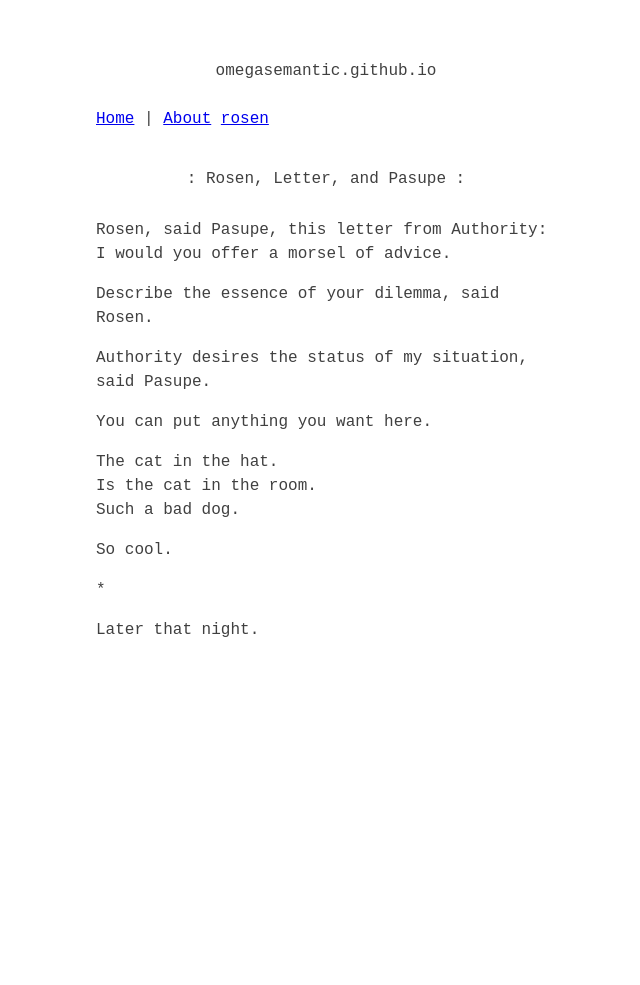
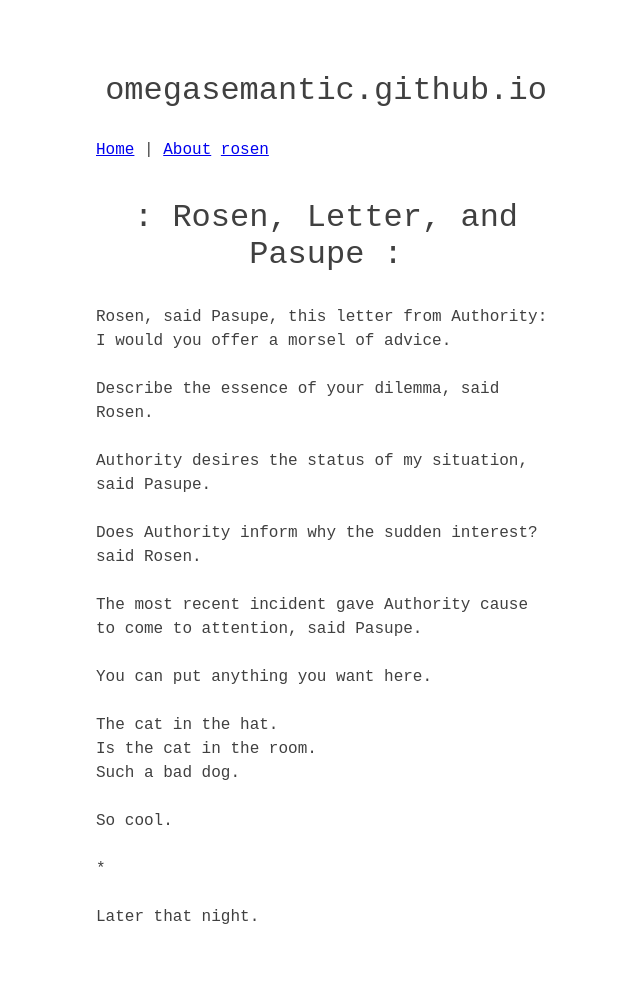
Before and after one commit to omegasemantic/omegasemantic.github.io, a Jekyll site: the page built from pages/rosen.md, in a window 1280 px wide. Shown: the whole page, without its empty margins (314-954 px from the left). Built offline with Jekyll 4.4.1, drawn with Linux system fonts in a browser that asks for light colours; before the commit the page ends 900 px from its top, so only the background shows below that.

Commit message:
new style sheet

```diff
--- a/css/style.css
+++ b/css/style.css
@@ -1,28 +1,37 @@
+/* Base layout: mobile first */
 body {
-  margin: 2rem;
-  max-width: 460px;
-  margin: auto;
-  padding: 20px;
+  max-width: 100%;        /* DON'T TOUCH: keeps mobile full width */
+  margin: 0;              /* DON'T TOUCH: prevents unwanted centering on phones */
+  padding: 1rem;          /* safe to tweak: inner spacing on mobile */
+  font-family: monospace, sans-serif;  /* safe to tweak: font choice */
+  font-size: 1rem;        /* safe to tweak: base text size */
+  color: #404040;         /* safe to tweak: text color */
 }
 
-h1,p, .nav {
-  font-family: monospace, sans-serif;
-  font-size: 1rem;
-  color: #404040
+/* Headings */
+h1 {
+  margin-top: 2.5rem;     /* safe to tweak: vertical spacing */
+  margin-bottom: 2rem;    /* safe to tweak: vertical spacing */
+  font-weight: normal;    /* safe to tweak: boldness */
+  text-align: center;     /* safe to tweak: alignment */
 }
 
-h1 {
-    margin-top:42px;
-    margin-bottom:30px;
-    font-weight:normal;
-    text-align:center;
+/* Paragraphs */
+p {
+  line-height: 1.5;       /* safe to tweak: readability */
+  margin-bottom: 1.5rem;  /* safe to tweak: spacing between paragraphs */
 }
 
-p {
-    line-height:24px;
+/* Navigation */
+.nav {
+  font-size: 1rem;        /* safe to tweak: menu size */
 }
 
-@media (max-width: 767px) {
-    .site-content {
-        padding: 3rem 0;
-    }
+/* Tablet/desktop */
+@media (min-width: 768px) {
+  body {
+    max-width: 460px;     /* DON'T TOUCH: caps width on bigger screens */
+    margin: 0 auto;       /* DON'T TOUCH: centers layout on bigger screens */
+    padding: 2rem;        /* safe to tweak: spacing on larger screens */
+  }
+}
--- a/pages/rosen.md
+++ b/pages/rosen.md
@@ -11,6 +11,10 @@ Describe the essence of your dilemma, said Rosen.
 
 Authority desires the status of my situation, said Pasupe.
 
+Does Authority inform why the sudden interest? said Rosen.
+
+The most recent incident gave Authority cause to come to attention, said Pasupe.
+
 You can put anything you want here.
 
 The cat in the hat.
```
Also changed, not shown: 1 other file.
